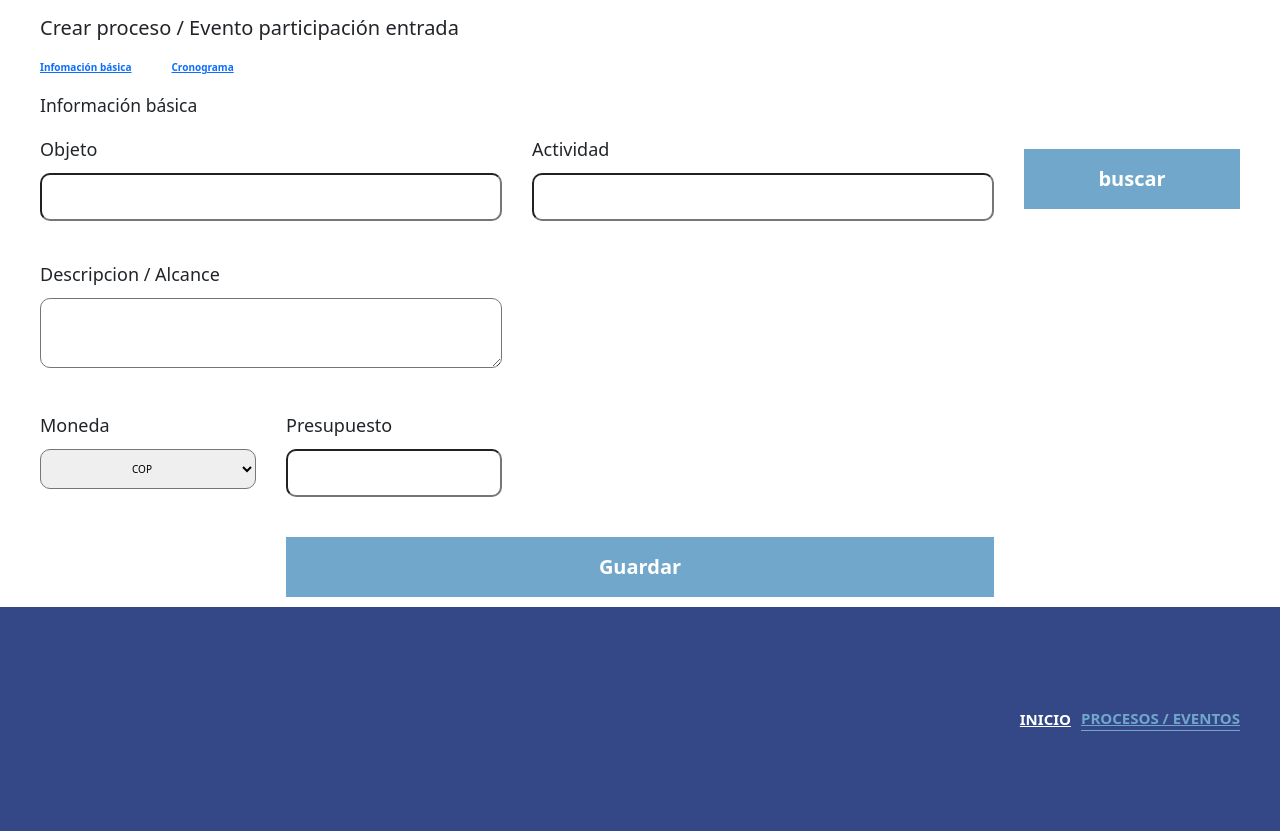
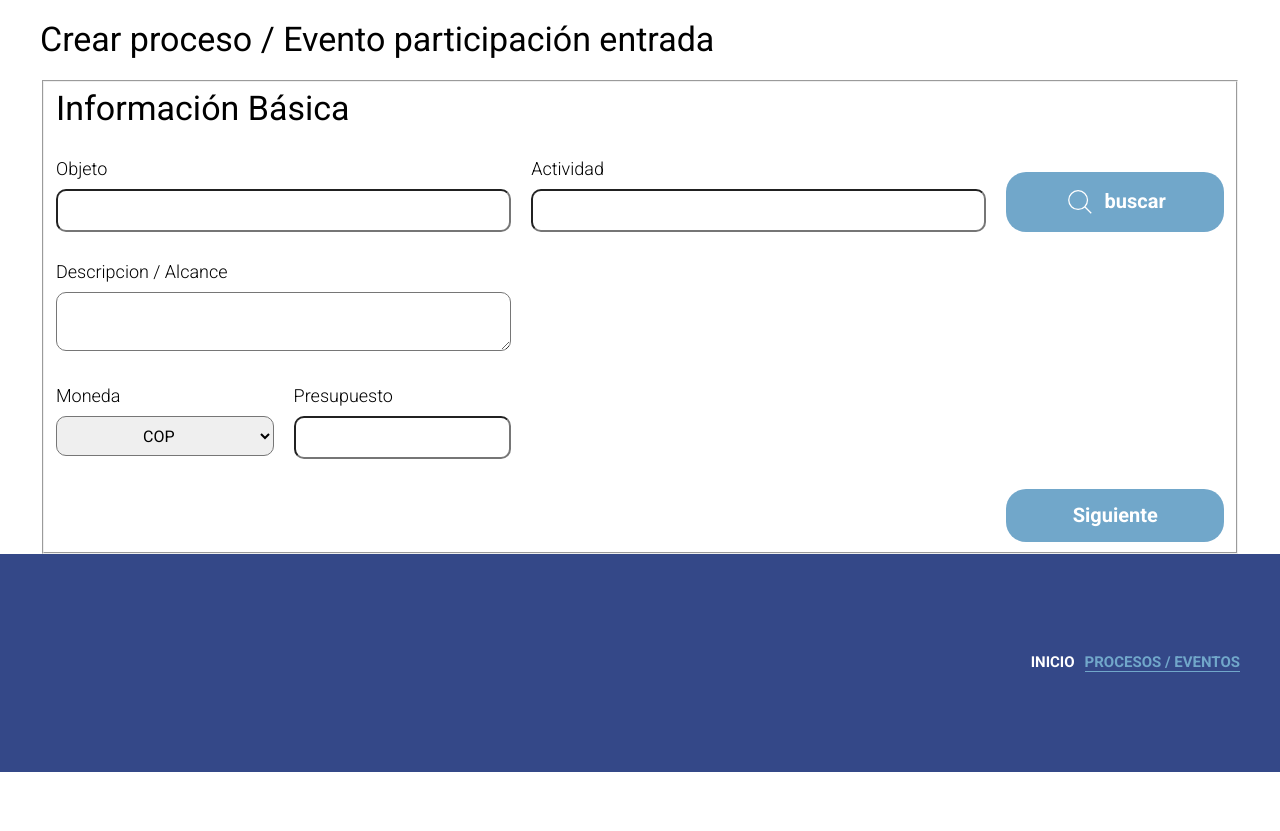
Before and after one commit to eldanmo/pruebaSuplos, a PHP site: page /view/crear.php in a window 1280 px wide. Shown: the part 121-952 px from the top of the page. After the commit the page ends 893 px from the top, so only its background shows below. Run offline with PHP 8.4, Linux system fonts and the light colour scheme; some libraries are stand-ins or nearby versions.

Commit message:
Se añade formulario con pasos

```diff
--- a/src/scss/base/_globales.scss
+++ b/src/scss/base/_globales.scss
@@ -42,3 +42,7 @@ select {
     text-align: center;
     font-size: 1.6rem;
 }
+
+fieldset:not(:first-of-type) {
+    display: none;
+}
--- a/src/scss/base/_mixins.scss
+++ b/src/scss/base/_mixins.scss
@@ -36,7 +36,7 @@
     transition-duration: .3s;
     text-align: center;
     width: 100%;
-
+    border-radius: 2rem;
 
     &:hover {
         background-color: darken( $bgColor, 10% );
--- a/src/scss/ui/contenido/_crear.scss
+++ b/src/scss/ui/contenido/_crear.scss
@@ -24,40 +24,44 @@
 
 .formulario {
 
-    @include m.tablet {
-        @include m.grid(5, 3rem);
+    &__pasos{
+        @include m.tablet {
+            @include m.grid(5, 2rem);
+        }
+        /*&:nth-child(2){
+            @include m.grid(2, 2rem);
+        }*/
     }
 
     &__registro {
+
         margin-bottom: 1rem;
 
         @include m.tablet {
             &:nth-child(1) {
-                grid-column: 1/3;
+                grid-column: 1/6;
             }
             &:nth-child(2) {
                 grid-column: 1/3;
+
             }
             &:nth-child(3) {
+                grid-column: 1/3;
+            }
+            &:nth-child(4) {
                 grid-column: 1/2;
             }
-            &:nth-child(5) {
+            &:nth-child(6) {
                 grid-column: 3/5;
-                grid-row: 1/2;
-            }
-            &:nth-child(6) {
-                grid-column: 5/6;
-                grid-row: 1/2;
-                display: flex;
-                align-items: center;
+                grid-row: 2/3;
             }
             &:nth-child(7) {
-                grid-column: 2/5;
+                grid-column: 5/6;
+                grid-row: 2/3;
+                display: flex;
+                align-items: flex-end;
+
             }
-        }
-
-        &--actividad{
-            display: inline;
         }
     }
 
@@ -76,7 +80,21 @@
     }
 
     &__submit {
-        @include m.boton(v.$secundario, v.$blanco)
+        @include m.boton(v.$secundario, v.$blanco);
+        &--siguiente{
+            grid-column: 5/6;
+            grid-row: 5/6;
+        }
+        &--actividad{
+            display: flex;
+            align-items: center;
+            justify-content: center;
+            gap: 1rem;
+        }
+        &--icono{
+            width: 3rem;
+            height: 3rem;
+        }
     }
 
     &__buscar-actividad {
--- a/view/crear.php
+++ b/view/crear.php
@@ -9,7 +9,7 @@
     <link rel="preconnect" href="https://fonts.gstatic.com" crossorigin>
     <link href="https://fonts.googleapis.com/css2?family=Roboto:wght@300;400;700&display=swap" rel="stylesheet">
     <link rel="stylesheet" href="../build/css/app.css">
-    <link href="https://cdn.jsdelivr.net/npm/bootstrap@5.2.3/dist/css/bootstrap.min.css" rel="stylesheet" integrity="sha384-rbsA2VBKQhggwzxH7pPCaAqO46MgnOM80zW1RWuH61DGLwZJEdK2Kadq2F9CUG65" crossorigin="anonymous">
+    <script src="https://ajax.googleapis.com/ajax/libs/jquery/2.1.3/jquery.min.js"></script>
 
 </head>
 <body>
@@ -30,11 +30,10 @@
 
     <main class="creacion contenedor">
         <h2 class="creacion__titulo">Crear proceso / Evento participación entrada</h2>
-        <div class="creacion__opciones">
+        <!--div class="creacion__opciones">
             <a href="#" class="creacion__enlace">Infomación básica</a>
             <a href="#" class="creacion__enlace">Cronograma</a>
-        </div>
-        <h3 class="creacion__titulo">Información básica</h3>
+        </div-->
 
         <?php
         if ($msj==1){
@@ -50,8 +49,9 @@
             ';}
         ?>
 
-        <form action="../controller/insertarProceso.php" method="post" class="formulario">
-
+        <form class="formulario" action="../controller/insertarProceso.php"  method="post">
+            <fieldset class="formulario__pasos">
+            <h2 class="formulario__registro">Información Básica</h2>
                     <div class="formulario__registro">
                         <label for="objeto" class="formulario__label">Objeto</label>
                         <input name="objeto" id="objeto" type="text" class="formulario__campo" required>
@@ -78,14 +78,41 @@
                     </div>
                     <div class="formulario__registro">
                         <button type="button" class="formulario__submit formulario__submit--actividad" data-bs-toggle="modal" data-bs-target="#exampleModal">
+                            <svg xmlns="http://www.w3.org/2000/svg" fill="none" viewBox="0 0 24 24" strokeWidth={1.5} stroke="currentColor" class="formulario__submit--icono">
+                                <path strokeLinecap="round" strokeLinejoin="round" d="M21 21l-5.197-5.197m0 0A7.5 7.5 0 105.196 5.196a7.5 7.5 0 0010.607 10.607z" />
+                            </svg>
                                 buscar
                         </button>
                     </div>
+                    <input type="button" class="next btn btn-info formulario__submit formulario__submit--siguiente" value="Siguiente" onclick="siguiente()" />
+            </fieldset>
+            <fieldset class="formulario__pasos">
+            <h2> Cronograma</h2>
+                 <div class="formulario__registro">
+                    <label for="objeto" class="formulario__label">Fecha Inicio (*)</label>
+                    <input name="objeto" id="objeto" type="date" class="formulario__campo" required>
+                </div>
+                <div class="formulario__registro">
+                    <label for="objeto" class="formulario__label">Hora Inicio (*)</label>
+                    <input name="objeto" id="objeto" type="time" class="formulario__campo" required>
+                </div>
+                <div class="formulario__registro">
+                    <label for="objeto" class="formulario__label">Fecha de Cierre (*)</label>
+                    <input name="objeto" id="objeto" type="date" class="formulario__campo" required>
+                </div>
+                <div class="formulario__registro">
+                    <label for="objeto" class="formulario__label">Hora Cierre (*)</label>
+                    <input name="objeto" id="objeto" type="time" class="formulario__campo" required>
+                </div>
+                <input type="button" class="previous btn btn-default" value="Previo" onclick="previo()" />
                 <div class="formulario__registro">
                     <input class="formulario__submit" type="submit" value="Guardar">
                 </div>
+
+            </fieldset>
         </form>
-        <div class="modal fade" id="exampleModal" tabindex="-1" aria-labelledby="exampleModalLabel" aria-hidden="true">
+
+        <!--div class="modal fade" id="exampleModal" tabindex="-1" aria-labelledby="exampleModalLabel" aria-hidden="true">
                 <div class="modal-dialog modal-xl">
                     <div class="modal-content">
                     <div class="modal-header">
@@ -124,11 +151,68 @@
                     </div>
                     </div>
                 </div>
-                </div>
+                </div-->
     </main>
 
 
     <?php require_once './footer.php' ?>
+
+
+
+<script type="text/javascript">
+/*$(document).ready(function(){
+	var current = 1,current_step,next_step,steps;
+	steps = $("fieldset").length;
+	$(".next").click(function(){
+		current_step = $(this).parent();
+		next_step = $(this).parent().next();
+		next_step.show();
+		current_step.hide();
+	});
+	$(".previous").click(function(){
+		current_step = $(this).parent();
+		next_step = $(this).parent().prev();
+		next_step.show();
+		current_step.hide();
+	});
+});*/
+
+let tamanoPantalla = window.innerWidth
+const fieldset = document.getElementsByTagName('fieldset')
+
+function siguiente(){
+
+    const objeto = document.getElementById('objeto').value
+    const descripcionAlcance = document.getElementById('descripcionAlcance').value
+    const moneda = document.getElementById('moneda').value
+    const presupuesto = document.getElementById('presupuesto').value
+    const actividad = document.getElementById('actividad').value
+
+    /*if(objeto == '' || descripcionAlcance == '' || moneda == '' || presupuesto == '' || actividad == ''){
+        console.log('Todos los campos son obligatorios')
+        return
+    }*/
+
+    if(tamanoPantalla <= 480) {
+    fieldset[0].style.display = "none"
+    fieldset[1].style.display = "block"
+    }else{
+        fieldset[0].style.display = "none"
+        fieldset[1].style.display = "grid"
+    }
+}
+function previo(){
+    if(tamanoPantalla <= 480) {
+    fieldset[0].style.display = "block"
+    fieldset[1].style.display = "none"
+    }else{
+        fieldset[0].style.display = "grid"
+        fieldset[1].style.display = "none"
+    }
+}
+
+</script>
+
 
     <script src="https://cdn.jsdelivr.net/npm/@popperjs/core@2.11.6/dist/umd/popper.min.js" integrity="sha384-oBqDVmMz9ATKxIep9tiCxS/Z9fNfEXiDAYTujMAeBAsjFuCZSmKbSSUnQlmh/jp3" crossorigin="anonymous"></script>
 <script src="https://cdn.jsdelivr.net/npm/bootstrap@5.2.3/dist/js/bootstrap.min.js" integrity="sha384-cuYeSxntonz0PPNlHhBs68uyIAVpIIOZZ5JqeqvYYIcEL727kskC66kF92t6Xl2V" crossorigin="anonymous"></script>
```
Also changed, not shown: build/css/app.css, 1 other file. Lines whose indentation alone changed are shown as unchanged.
